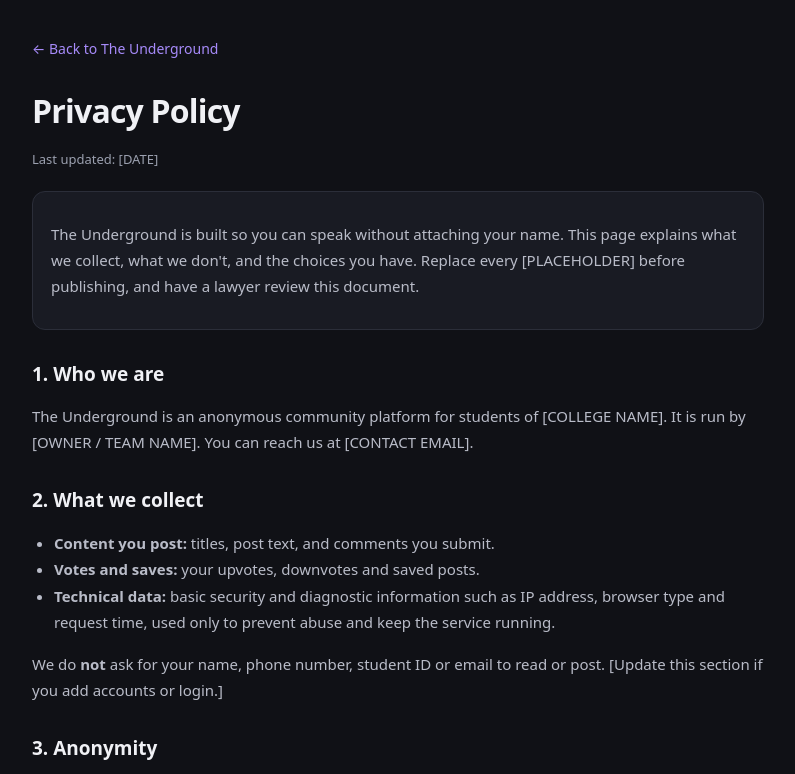
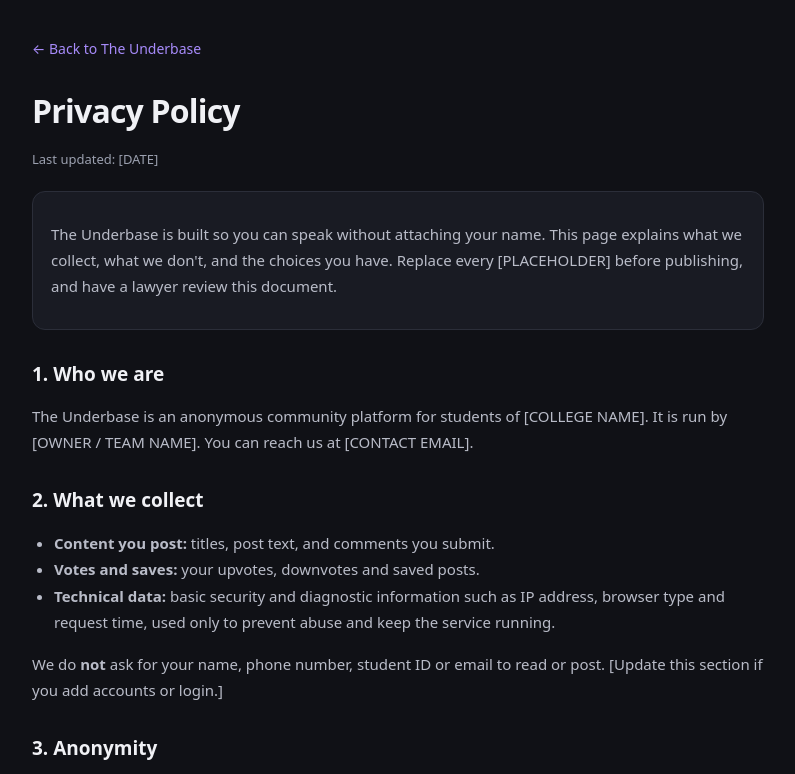
Before and after one commit to Quacktit/theunderbase, a plain HTML site: page privacy.html in a window 1280 px wide. Shown: the top 774 px of the page, without its empty margins (242-1037 px from the left). Drawn offline with Linux system fonts and the light colour scheme.

Commit message:
Update privacy.html

```diff
--- a/privacy.html
+++ b/privacy.html
@@ -6,20 +6,20 @@
   <meta http-equiv="Content-Security-Policy" content="default-src 'none'; style-src 'self' https://fonts.googleapis.com; font-src https://fonts.gstatic.com; base-uri 'none'; form-action 'none'; object-src 'none'">
   <meta name="referrer" content="no-referrer">
   <meta name="theme-color" content="#101116">
-  <title>Privacy Policy | The Underground</title>
+  <title>Privacy Policy | The Underbase</title>
   <link href="https://fonts.googleapis.com/css2?family=DM+Sans:wght@400;500;600;700;800&display=swap" rel="stylesheet">
   <link rel="stylesheet" href="style.css">
 </head>
 <body>
 <main class="legal">
-  <a class="back" href="index.html">← Back to The Underground</a>
+  <a class="back" href="index.html">← Back to The Underbase</a>
   <h1>Privacy Policy</h1>
   <p class="updated">Last updated: [DATE]</p>
 
-  <div class="callout"><p>The Underground is built so you can speak without attaching your name. This page explains what we collect, what we don't, and the choices you have. Replace every [PLACEHOLDER] before publishing, and have a lawyer review this document.</p></div>
+  <div class="callout"><p>The Underbase is built so you can speak without attaching your name. This page explains what we collect, what we don't, and the choices you have. Replace every [PLACEHOLDER] before publishing, and have a lawyer review this document.</p></div>
 
   <h2>1. Who we are</h2>
-  <p>The Underground is an anonymous community platform for students of [COLLEGE NAME]. It is run by [OWNER / TEAM NAME]. You can reach us at [CONTACT EMAIL].</p>
+  <p>The Underbase is an anonymous community platform for students of [COLLEGE NAME]. It is run by [OWNER / TEAM NAME]. You can reach us at [CONTACT EMAIL].</p>
 
   <h2>2. What we collect</h2>
   <ul>
@@ -57,7 +57,7 @@
   <p>We use only what is necessary to make the site work [update if you add analytics]. We do not use advertising cookies.</p>
 
   <h2>10. Age</h2>
-  <p>The Underground is intended for users aged 18 and over. If you are under 18, please do not use the platform.</p>
+  <p>The Underbase is intended for users aged 18 and over. If you are under 18, please do not use the platform.</p>
 
   <h2>11. Support if you are struggling</h2>
   <p>Posts here are not a substitute for professional help. If you or someone you know is in distress, please contact a trusted person, your college counselling cell, or a helpline such as [LOCAL HELPLINE].</p>
```
